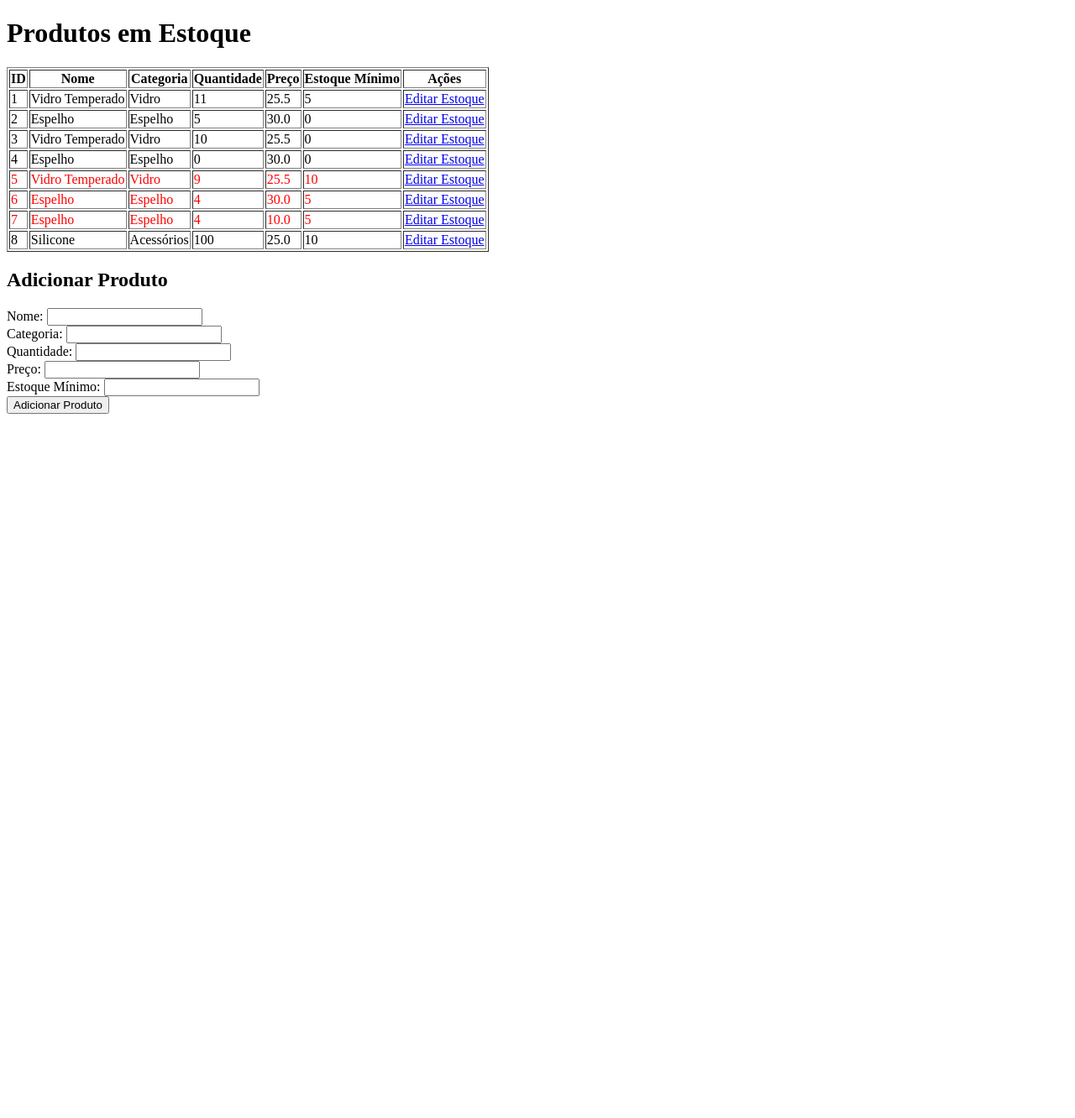
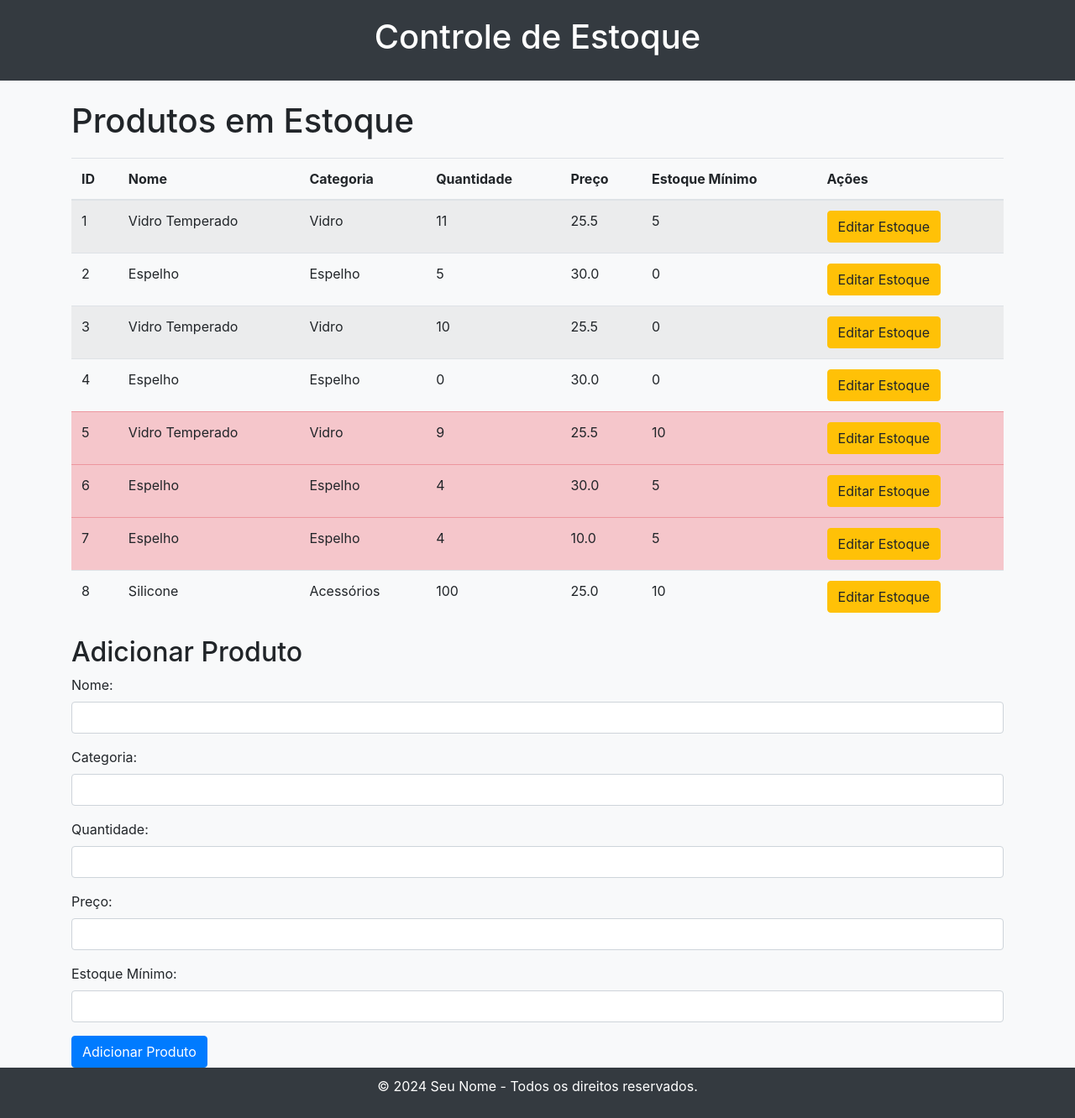
Before and after one commit to Elielton-Ferreira/liras_system, a Flask app: page / in a window 1280 px wide. Shown: the whole page at 84% size. Before the commit the page ends 493 px from the top, so only its background shows below. Run offline with Flask 3, Linux system fonts and the light colour scheme; data comes from the database, SQL or seed files in the repository; both versions use the stored data as it was after the commit; some libraries are stand-ins or nearby versions.

Commit message:
melhorias na interface

```diff
--- a/templates/base.html
+++ b/templates/base.html
@@ -5,6 +5,7 @@
     <meta name="viewport" content="width=device-width, initial-scale=1.0">
     <title>Controle de Estoque</title>
     <link rel="stylesheet" href="https://stackpath.bootstrapcdn.com/bootstrap/4.5.2/css/bootstrap.min.css">
+    <link rel="stylesheet" href="{{ url_for('static', filename='css/styles.css') }}">
     <style>
         body {
             background-color: #f8f9fa;
@@ -15,11 +16,32 @@
         .red {
             color: red;
         }
+        .header {
+            background-color: #343a40;
+            color: white;
+            padding: 20px;
+            text-align: center;
+        }
+        .footer {
+            background-color: #343a40;
+            color: white;
+            text-align: center;
+            padding: 10px;
+            position: relative;
+            bottom: 0;
+            width: 100%;
+        }
     </style>
 </head>
 <body>
-    <div class="container">
+    <div class="header">
+        <h1>Controle de Estoque</h1>
+    </div>
+    <div class="container mt-4">
         {% block content %}{% endblock %}
+    </div>
+    <div class="footer">
+        <p>&copy; 2024 Seu Nome - Todos os direitos reservados.</p>
     </div>
 </body>
 </html>
--- a/templates/index.html
+++ b/templates/index.html
@@ -1,13 +1,9 @@
-<!DOCTYPE html>
-<html lang="pt-br">
-<head>
-    <meta charset="UTF-8">
-    <meta name="viewport" content="width=device-width, initial-scale=1.0">
-    <title>Controle de Estoque</title>
-</head>
-<body>
+{% extends 'base.html' %}
+
+{% block content %}
 <h1>Produtos em Estoque</h1>
-    <table border="1">
+
+<table class="table table-striped">
     <thead>
         <tr>
             <th>ID</th>
@@ -21,32 +17,41 @@
     </thead>
     <tbody>
         {% for produto in produtos %}
-            <tr {% if produto[3] < produto[5] %}style="color: red;"{% endif %}>
+        <tr {% if produto[3] < produto[5] %}class="table-danger"{% endif %}>
             <td>{{ produto[0] }}</td>
             <td>{{ produto[1] }}</td>
             <td>{{ produto[2] }}</td>
             <td>{{ produto[3] }}</td>
             <td>{{ produto[4] }}</td>
             <td>{{ produto[5] }}</td>
-                <td><a href="/editar/{{ produto[0] }}">Editar Estoque</a></td>
+            <td><a href="/editar/{{ produto[0] }}" class="btn btn-warning">Editar Estoque</a></td>
         </tr>
         {% endfor %}
     </tbody>
 </table>
 
 <h2>Adicionar Produto</h2>
-    <form action="/adicionar" method="POST">
+<form action="/adicionar" method="POST" class="form-adicionar-produto">
+    <div class="form-group">
         <label for="nome">Nome:</label>
-        <input type="text" name="nome" required><br>
+        <input type="text" name="nome" class="form-control" required>
+    </div>
+    <div class="form-group">
         <label for="categoria">Categoria:</label>
-        <input type="text" name="categoria" required><br>
+        <input type="text" name="categoria" class="form-control" required>
+    </div>
+    <div class="form-group">
         <label for="quantidade">Quantidade:</label>
-        <input type="number" name="quantidade" required><br>
+        <input type="number" name="quantidade" class="form-control" required>
+    </div>
+    <div class="form-group">
         <label for="preco">Preço:</label>
-        <input type="number" step="0.01" name="preco" required><br>
+        <input type="number" step="0.01" name="preco" class="form-control" required>
+    </div>
+    <div class="form-group">
         <label for="estoque_minimo">Estoque Mínimo:</label>
-        <input type="number" name="estoque_minimo" required><br>
-        <button type="submit">Adicionar Produto</button>
+        <input type="number" name="estoque_minimo" class="form-control" required>
+    </div>
+    <button type="submit" class="btn btn-primary">Adicionar Produto</button>
 </form>
-</body>
-</html>
+{% endblock %}
```
Also changed, not shown: static/style.css (added, +45 -0 lines), templates/adicionar_produto.html (added, +33 -0 lines), templates/editar.html (+15 -17 lines), templates/editar_estoque_minimo.html (+12 -15 lines), estoque.db, static/imagens/logo.png (added). Lines whose indentation alone changed are shown as unchanged.
